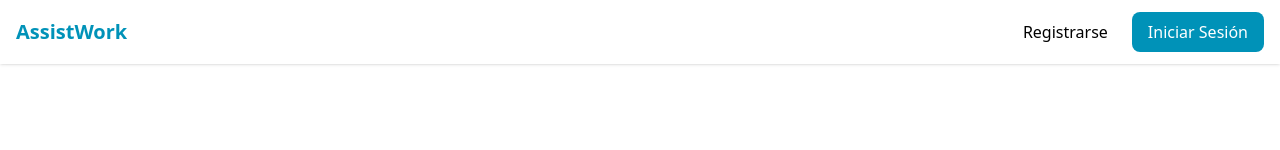
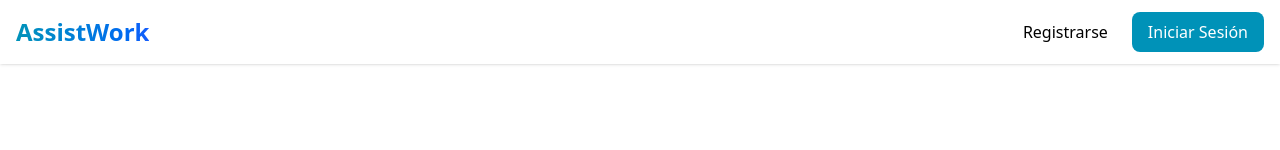
Before and after one commit to AdrianEs1/FirstAgent, a React (Vite) app in the folder frontend/vite-project/: page / in a window 1280 px wide. Shown: the top 150 px of the page. Built offline with nearby package versions, Linux system fonts and the light colour scheme; no server answers.

Commit message:
Añadiendo funcion de navegación al titulo AssistWork

```diff
--- a/frontend/vite-project/src/components/Header.jsx
+++ b/frontend/vite-project/src/components/Header.jsx
@@ -63,7 +63,10 @@
     <header className="w-full bg-white/80 backdrop-blur-md shadow-md sticky top-0 z-40">
       <nav className="flex justify-between items-center max-w-7xl mx-auto px-3 sm:px-4 md:px-6 py-2 md:py-3">
         {/* Logo - Responsive sizing */}
-        <h1 className="text-lg sm:text-xl md:text-2xl font-bold bg-gradient-to-r from-cyan-600 to-blue-600 bg-clip-text text-transparent flex-shrink-0">
+        <h1
+          onClick={() => navigate("/agentPage")}
+          className="text-lg sm:text-xl md:text-2xl font-bold bg-gradient-to-r from-cyan-600 to-blue-600 bg-clip-text text-transparent flex-shrink-0 cursor-pointer"
+        >
           AssistWork
         </h1>
 
--- a/frontend/vite-project/src/components/Home.jsx
+++ b/frontend/vite-project/src/components/Home.jsx
@@ -24,7 +24,13 @@
       {/* NAVBAR */}
       <header className="w-full bg-white/80 backdrop-blur-md shadow z-50">
         <nav className="flex justify-between items-center max-w-7xl mx-auto px-4 py-3">
-          <h1 className="text-xl font-bold text-cyan-600">AssistWork</h1>
+          <h1
+            onClick={() => navigate("/agentPage")}
+            className="text-lg sm:text-xl md:text-2xl font-bold bg-gradient-to-r from-cyan-600 to-blue-600 bg-clip-text text-transparent flex-shrink-0 cursor-pointer"
+          >
+            AssistWork
+          </h1>
+
 
           {/* Links desktop */}
           <div className="hidden md:flex gap-6">
```
